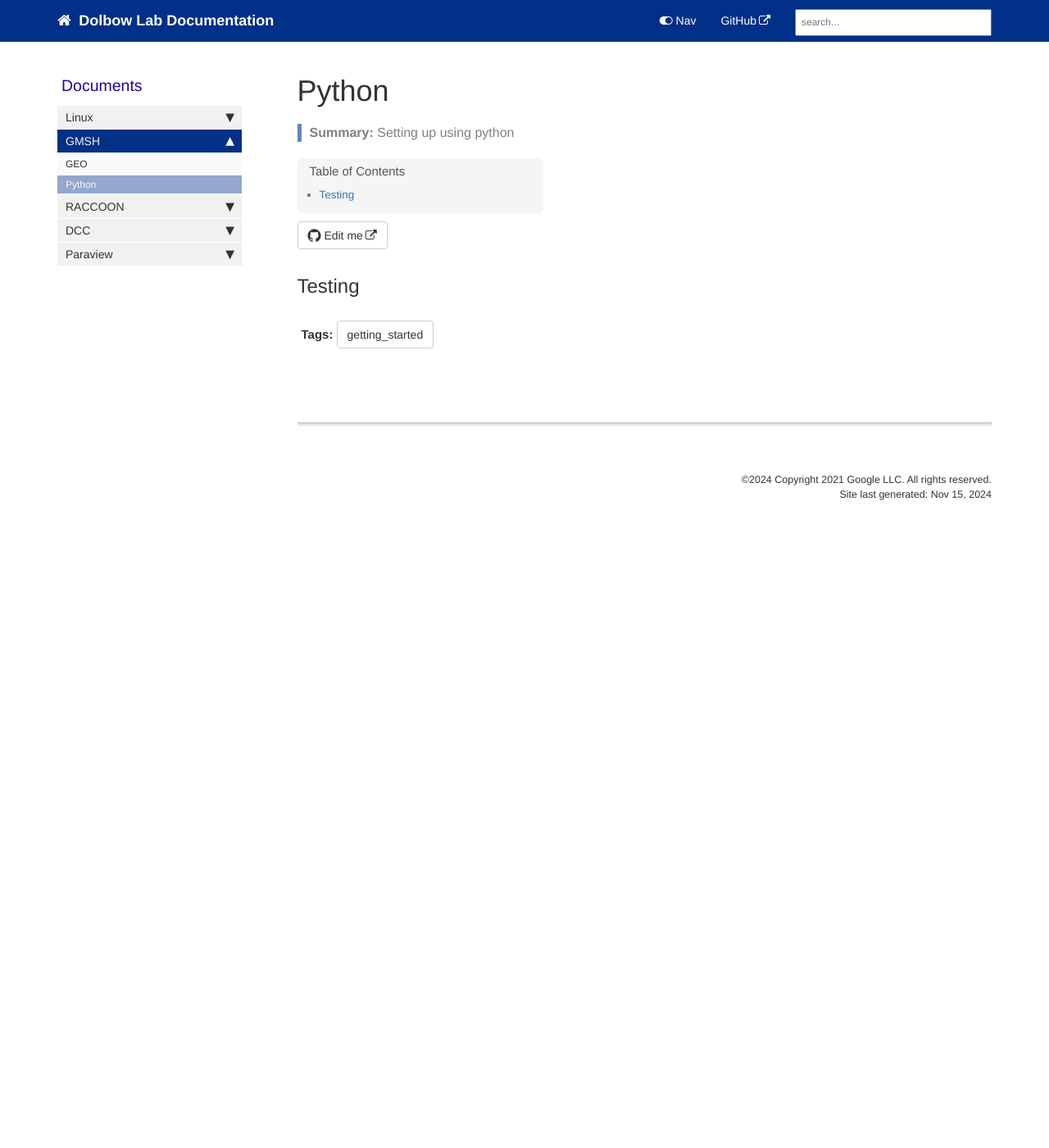
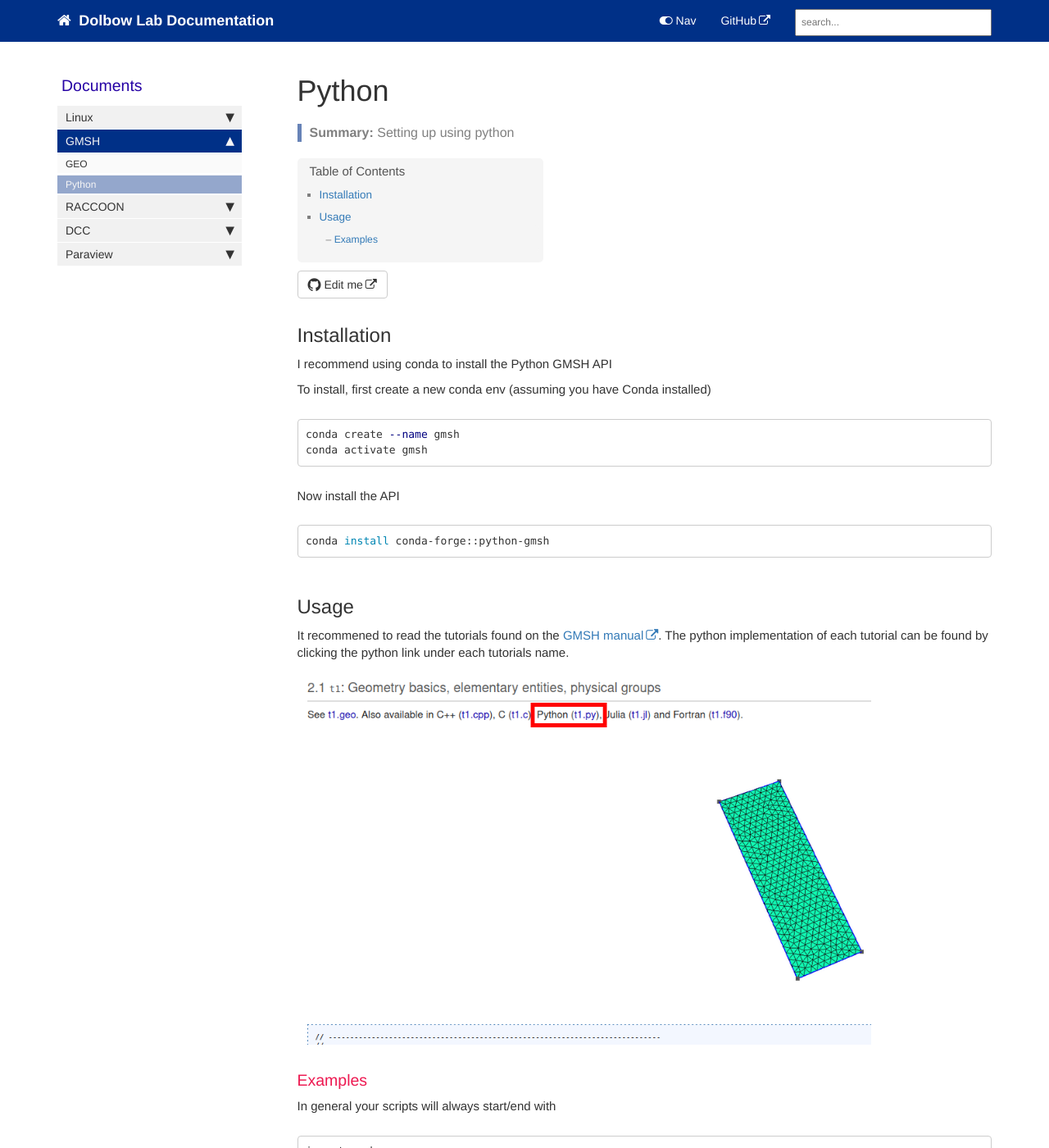
Before and after one commit to dolbowlab/dolbowlabdocs, a Jekyll site: the page built from pages/gmsh/gmsh_python.md, in a window 1280 px wide and 1400 px high. Shown: the whole window at 82% size. Built offline with Jekyll 4.4.1, drawn with Linux system fonts in a browser that asks for light colours; comment, search, counter and statistics services are not loaded; some of the changed text lies outside the part shown.

Commit message:
added basic instructions for python gmsh api

````diff
--- a/pages/gmsh/gmsh_python.md
+++ b/pages/gmsh/gmsh_python.md
@@ -7,4 +7,56 @@ permalink: gmsh_python.html
 folder: mydoc
 ---
 
-## Testing
+## Installation
+
+I recommend using conda to install the Python GMSH API
+
+To install, first create a new conda env (assuming you have Conda installed)
+
+```bash
+conda create --name gmsh
+conda activate gmsh
+```
+
+Now install the API
+
+```bash
+conda install conda-forge::python-gmsh
+```
+
+## Usage
+
+It recommened to read the tutorials found on the [GMSH manual](https://gmsh.info/doc/texinfo/gmsh.html#Gmsh-tutorial).
+The python implementation of each tutorial can be found by clicking the python link under each tutorials name.
+![pylink](images/gmsh/pylink.png)
+
+### Examples
+
+In general your scripts will always start/end with
+
+```python
+import gmsh
+import os
+import sys
+
+gmsh.initialize()
+gmsh.model.add("modelname")
+
+# Code goes here
+
+gmsh.write(
+    "filename"
+)
+
+
+if "-nopopup" not in sys.argv:
+    gmsh.fltk.run()
+
+gmsh.finalize()
+```
+
+Important concepts
+- [Size fields](https://gmsh.info/doc/texinfo/gmsh.html#t10)
+- [Embedded geometry](https://gmsh.info/doc/texinfo/gmsh.html#t15)
+- [Boolean Operations](https://gmsh.info/doc/texinfo/gmsh.html#t16)
+- [Transfinite Meshes](https://gmsh.info/doc/texinfo/gmsh.html#t6)
````
Also changed, not shown: images/gmsh/pylink.png (added).
